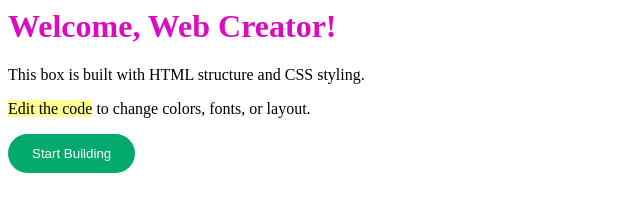
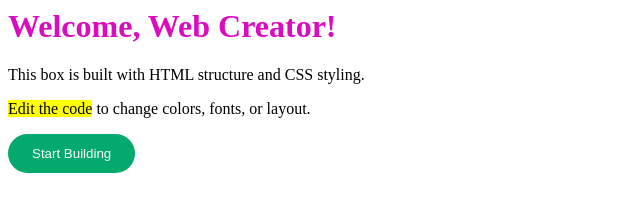
Before and after one commit to GotlheJasonSekhomba/New-rep, a plain HTML site: page index.html in a window 1280 px wide. Shown: the whole page, without its empty margins (0-640 px from the left). Drawn offline with Linux system fonts and the light colour scheme.

Commit message:
Update styles.css

```diff
--- a/styles.css
+++ b/styles.css
@@ -13,9 +13,6 @@ h1 {
   color:#db0bc0;
   margin-top:0;
 }
-mark {
-  background:#fffd91;
-}
 button {
   background:#04AA6D;
   color:#fff;
```
